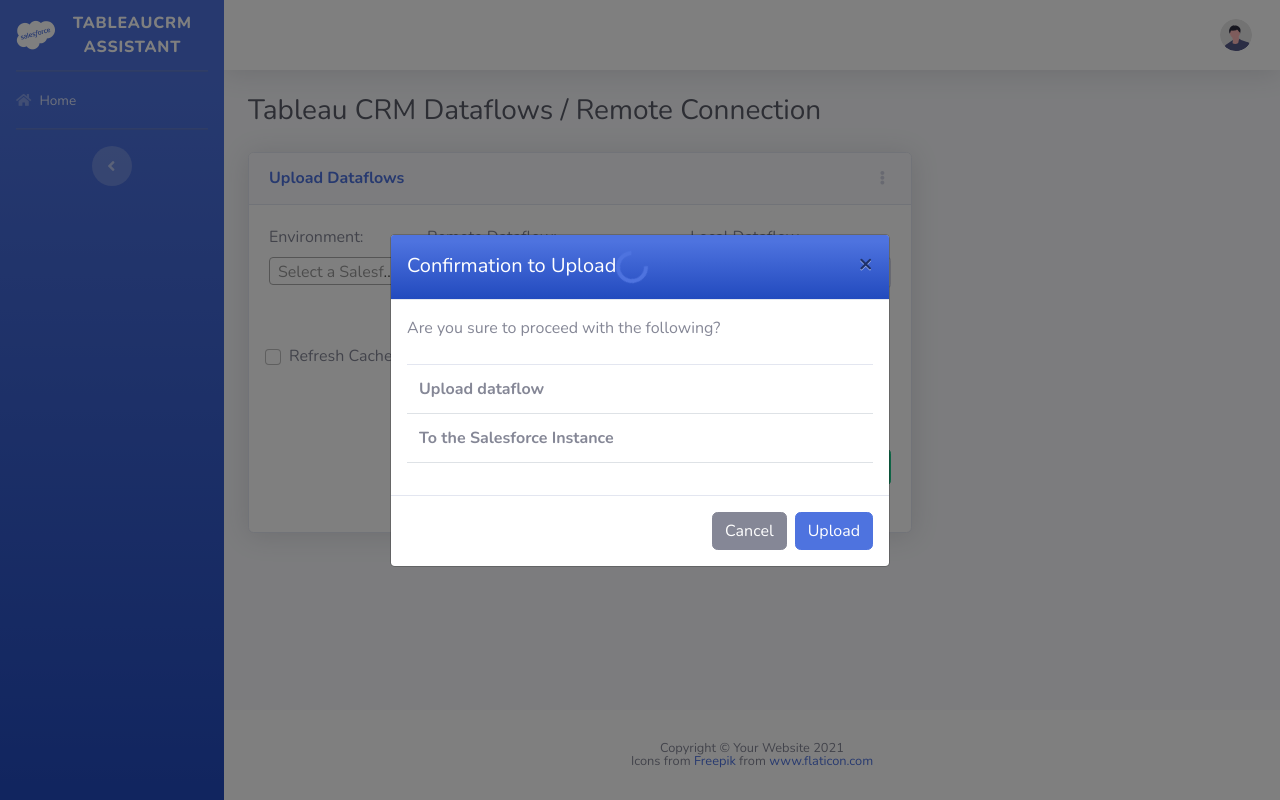
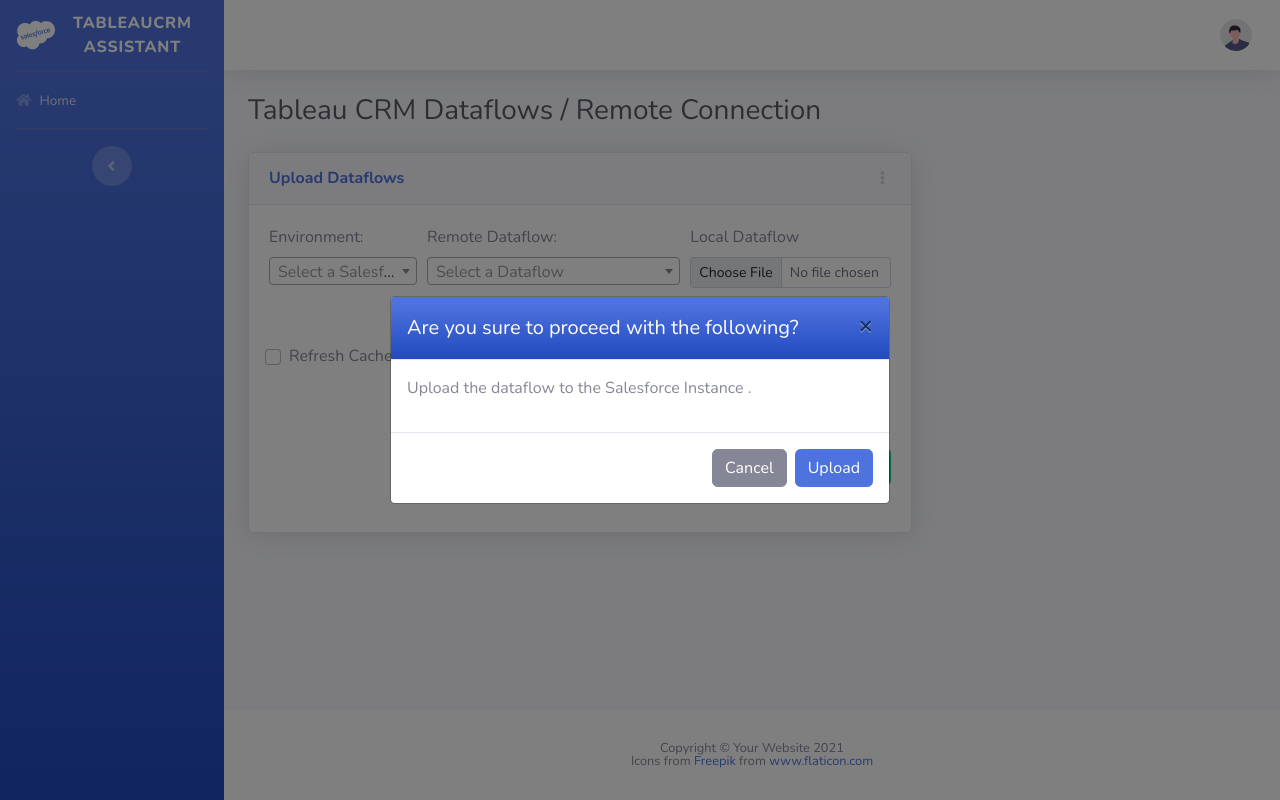
Before and after one commit to daniel-min-dma-partner/afd-app, a Django app: template main/templates/dataflow-manager/upload/form.html in a window 1280 px wide, after a click on "Upload". Run offline with Django 3.2, Linux system fonts and the light colour scheme; the template is opened without the code that fills it, so the values that code supplies are empty; parts of the project's set-up code (start-up, migrations or seed data) failed here and were passed over; some libraries are stand-ins or nearby versions.

Commit message:
Changes table to paragraph for upload confirm modal.

```diff
--- a/main/static/sb-admin/custom-assets/js/mjs/helpers.mjs
+++ b/main/static/sb-admin/custom-assets/js/mjs/helpers.mjs
@@ -75,7 +75,7 @@ const block_screen = (mode='show') => {
 };
 
 const progress_loader = (message="Progressing...") => {
-    $('.progress-description').append(message);
+    $('.progress-description').html(message);
     $("div.spanner").addClass("show");
     $("div.overlay").addClass("show");
 };
--- a/main/static/site/js/dataflow-upload.js
+++ b/main/static/site/js/dataflow-upload.js
@@ -10,8 +10,8 @@ $("#submit-modal-trigger").on('click', (evt) => {
     envname = envname === 'Select One' ? "" : '<code>' + envname + '</code>';
     dfname = [null, "", undefined].includes(dfname) ? "" : '<code>' + dfname + '</code>';
 
-    $('#dataflow').append(dfname);
-    $('#sfdcOrg').append(envname);
+    $('.confirmation-context').html(`Upload the dataflow ${dfname} to the Salesforce Instance ${envname}.`);
+    $('.modal-title').html("Are you sure to proceed with the following?");
 });
 
 $('#confirmation-proceed').on('click', (evt) => {
--- a/main/templates/dataflow-manager/upload/form.html
+++ b/main/templates/dataflow-manager/upload/form.html
@@ -85,8 +85,6 @@
                             </div>
                         </div>
 
-                        {#                        {% include 'dataflow-manager/download/_dataflow-details.html' %}#}
-
                         <br/>
                         <br/>
 
@@ -113,28 +111,13 @@
         <div class="modal-dialog modal-dialog-centered" role="document">
             <div class="modal-content">
                 <div class="modal-header bg-gradient-primary">
-                    <h5 class="modal-title" id="exampleModalLabel" style="color: white">Confirmation to Upload</h5>
-<div class="spinner-border text-primary" role="status">
-  <span class="sr-only">Loading...</span>
-</div>
+                    <h5 class="modal-title" id="exampleModalLabel" style="color: white"></h5>
                     <button type="button" class="close" data-dismiss="modal" aria-label="Close">
                         <span aria-hidden="true">&times;</span>
                     </button>
                 </div>
                 <div class="modal-body">
-                    Are you sure to proceed with the following?
-                    <br/>
-                    <br/>
-                    <table class="table">
-                        <tr>
-                            <th>Upload dataflow</th>
-                            <td id="dataflow"></td>
-                        </tr>
-                        <tr>
-                            <th>To the Salesforce Instance</th>
-                            <td id="sfdcOrg"></td>
-                        </tr>
-                    </table>
+                    <p class="confirmation-context"></p>
                 </div>
                 <div class="modal-footer">
                     <button type="button" class="btn btn-secondary cancel-modal" data-dismiss="modal">Cancel</button>
--- a/main/templates/sb-base/base.html
+++ b/main/templates/sb-base/base.html
@@ -35,7 +35,7 @@
 <div class="overlay"></div>
 <div class="spanner">
     <div class="loader"></div>
-    <p class="progress-description"></p>
+    <p class="progress-description" style="font-size: 20px;"></p>
 </div>
 
 <div class="modal fade screen-blocker" id="full-screen-blocker" tabindex="-1" role="dialog"
--- a/main/views.py
+++ b/main/views.py
@@ -461,6 +461,9 @@ class UploadDataflowView(generic.FormView):
 
                 env = get_object_or_404(SfdcEnv, pk=form.cleaned_data['env_selector'])
                 remote_df_name = form.cleaned_data['dataflow_selector']
+                if not remote_df_name:
+                    raise KeyError("Missing required field <code>Remote dataflow name</code>.")
+
                 ctx = UploadDataflowInteractorNoAnt.call(env=env, remote_df_name=remote_df_name, user=request.user,
                                                          filemodel=filemodel)
                 if ctx.exception:
@@ -476,7 +479,7 @@ class UploadDataflowView(generic.FormView):
             else:
                 messages.error(request, form.errors.as_data)
         except Exception as e:
-            messages.error(request, mark_safe(str(e)))
+            messages.error(request, mark_safe(e))
             notif_msg = mark_safe(str(e))
             notif_type = 'error'
 
```
